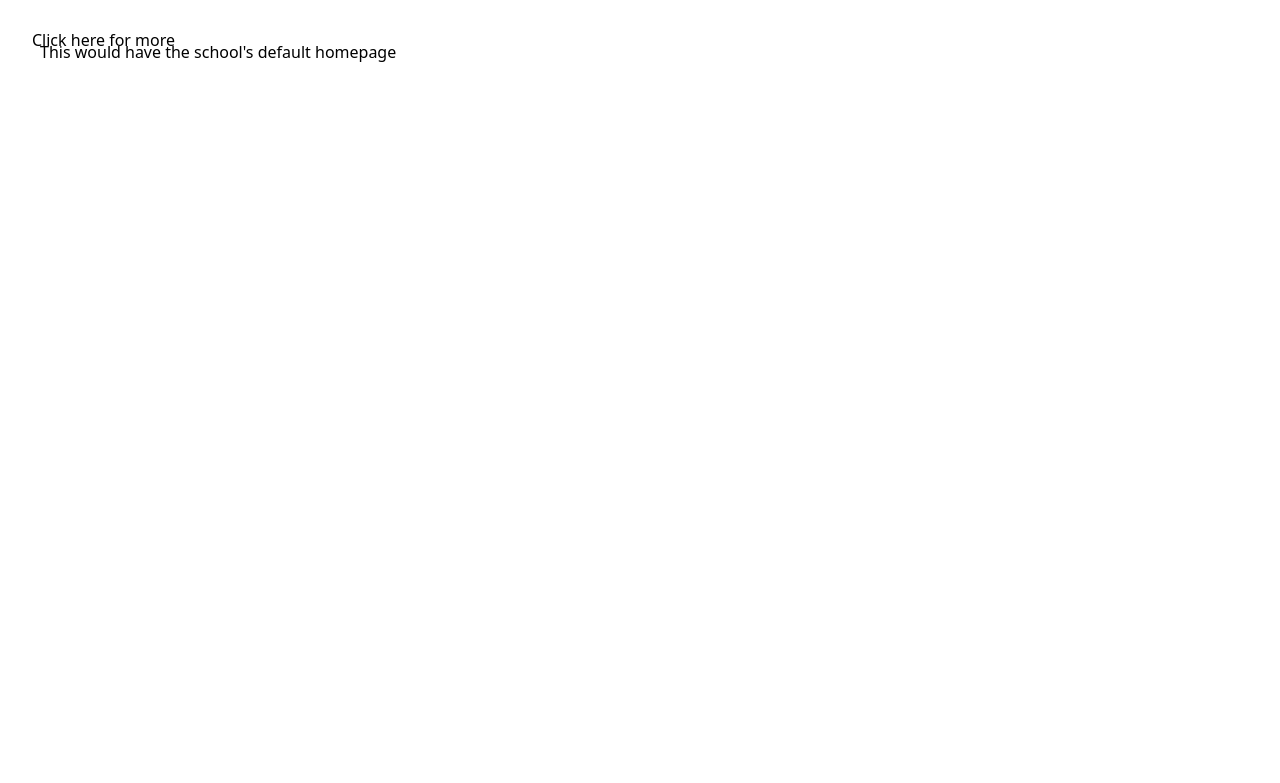
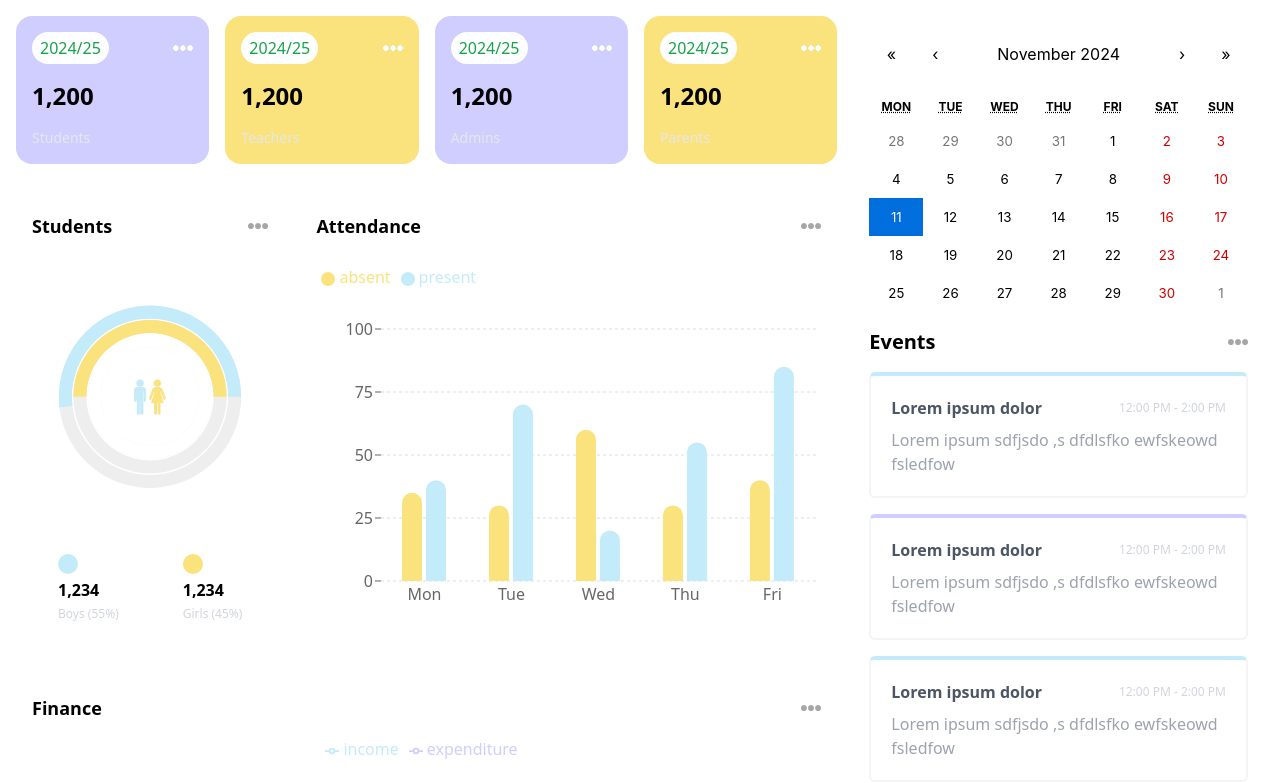
Before and after one commit to arthurkeeng/school-management, a Next.js app: page / in a window 1280 px wide. Shown: the top 783 px of the page. Built offline with nearby package versions, Linux system fonts and the light colour scheme.

Commit message:
Update page.tsx

```diff
--- a/src/app/page.tsx
+++ b/src/app/page.tsx
@@ -1,17 +1,44 @@
+import Announcements from "@/components/Announcements"
+import AttendanceChart from "@/components/AttendanceChart"
+import CountChart from "@/components/CountChart"
+import EventCalendar from "@/components/EventCalendar"
+import FinanceChart from "@/components/FinanaceChart"
+import UserCard from "@/components/UserCard"
+// this would be the school's homepage
 
-import Link from "next/link";
-
-const HomePage =()=>{
+const AdminPage =()=>{
     return <div
     className="p-4 flex gap-4 flex-col md:flex-row"
     >
-       <div className="p-6 space-y-4">
-      This would have the school's default homepage
-    </div>
-        <Link  href = "/admin" className= 'btn p-3 absolute top-4 left-5'>
-            <button>Click here for more
-            </button>
-        </Link>
+        {/* the left */}
+        <div className="w-full lg:w-2/3 flex flex-col gap-8">
+        {/* user cards */}
+        <div className="flex gap-4 justify-between flex-wrap">
+            <UserCard type = "student"/>
+            <UserCard type = "teacher"/>
+            <UserCard type = "admin"/>
+            <UserCard type = "parent"/>
+        </div>
+        {/* middle charts */}
+        <div className=" flex gap-4 flex-col lg:flex-row">
+            {/* count chart */}
+            <div className="w-full lg:w-1/3 h-[450px]">
+            <CountChart/>
+            </div>
+            {/* attendance chart */}
+            <div className="w-full lg:w-2/3 h-[450px]">
+            <AttendanceChart/></div>
+        </div>
+        {/* bottom charts */}
+        <div className="w-full h-[500px]">
+            <FinanceChart/>
+        </div>
+        </div>
+        {/* the right */}
+        <div className="w-full lg:w-1/3 flex flex-col gap-8">
+        <EventCalendar/>
+        <Announcements/>
+        </div>
     </div>
 }
-export default HomePage
+export default AdminPage
```
